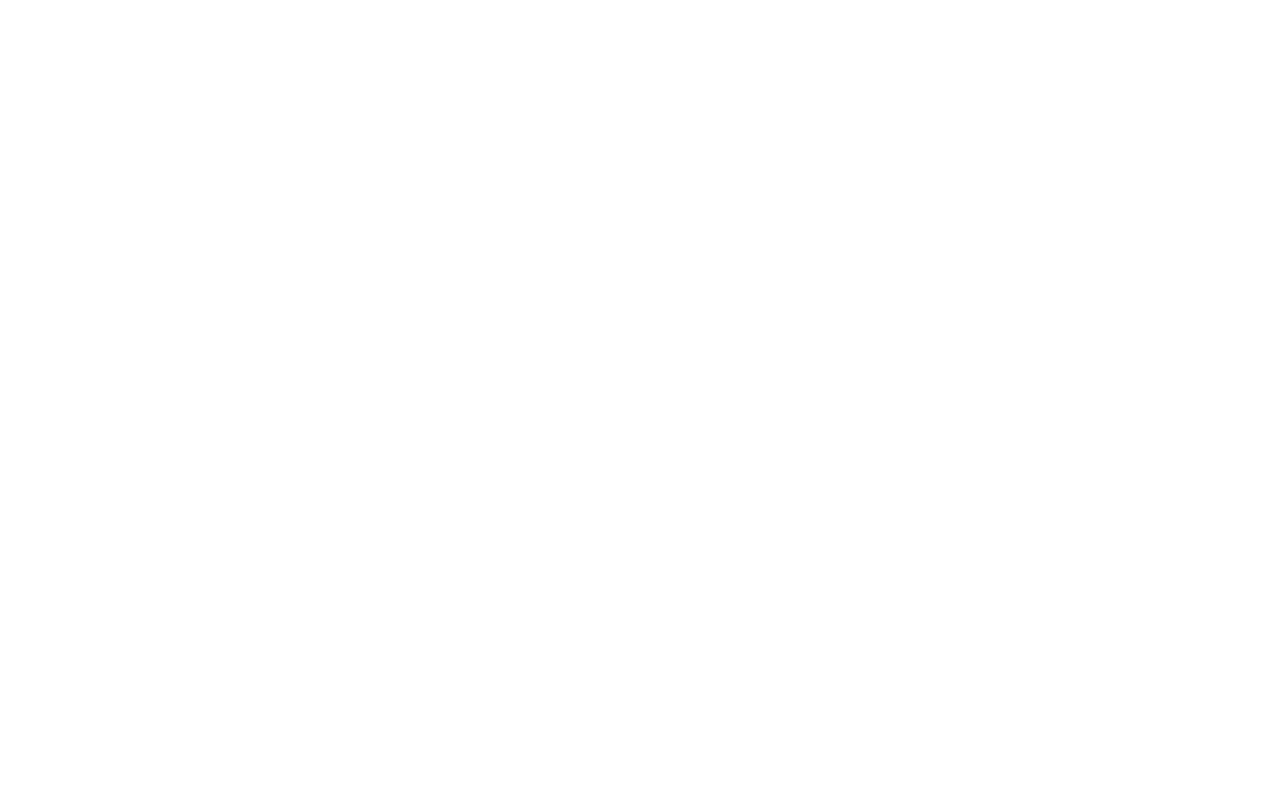
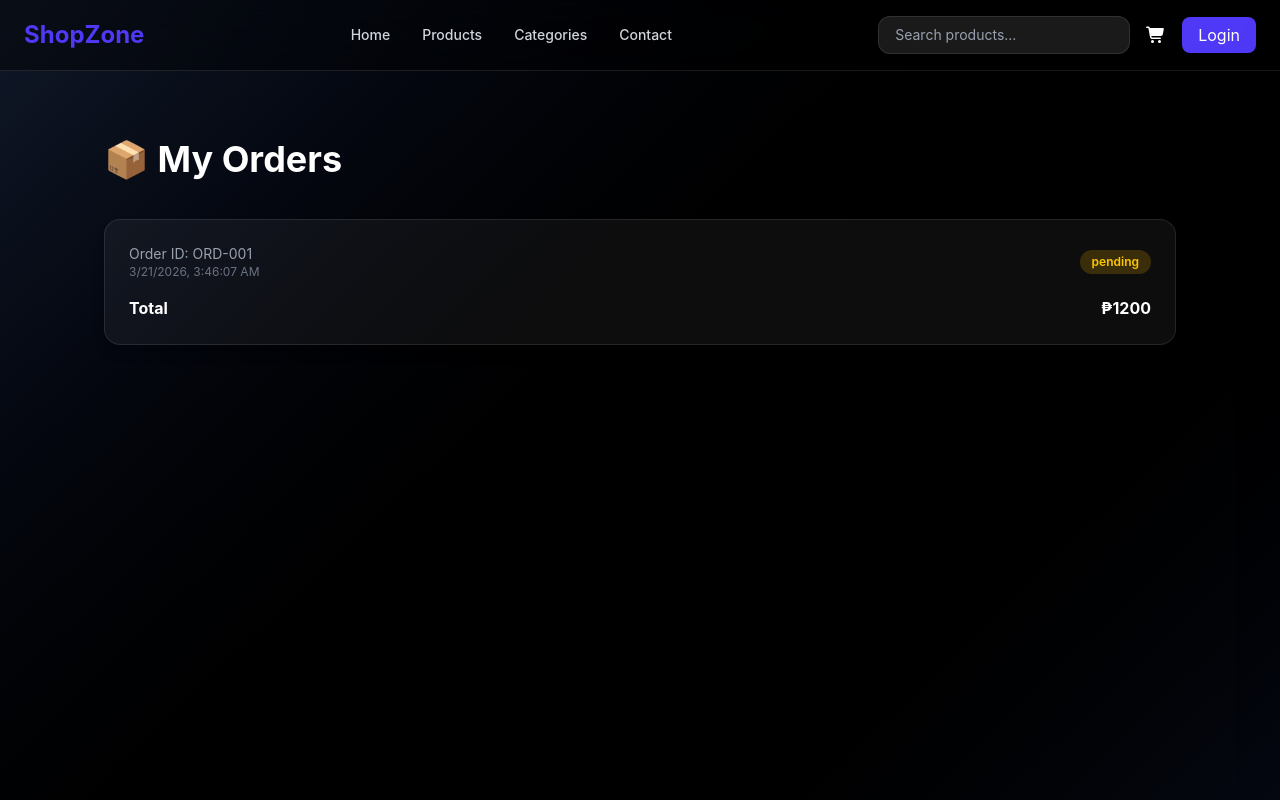
Before and after one commit to Mark-Alexis-Posadas/ecommerce-ts, a React app: page /orders in a window 1280 px wide. Before the commit this address had no page. Shown: the top 800 px of the page. Built offline with nearby package versions, Linux system fonts and the light colour scheme; the HTML template or start-up script is replaced by a standard one.

Commit message:
feat: added orders page

```diff
--- a/src/App.tsx
+++ b/src/App.tsx
@@ -13,6 +13,7 @@
 import OrderSuccess from "./pages/OrderSuccessPage";
 import ProductDetails from "./pages/ProductDetails";
 import LoginPage from "./pages/LoginPage";
+import OrdersPage from "./pages/OrdersPage";
 
 const App = () => {
   return (
@@ -26,6 +27,7 @@
         <Route path="/contact" element={<Contact />} />
         <Route path="/checkout" element={<CheckoutPage />} />
         <Route path="/order-success" element={<OrderSuccess />} />
+        <Route path="/orders" element={<OrdersPage />} />
       </Route>
 
       {/* AUTH */}
--- a/src/components/ui/Cart.tsx
+++ b/src/components/ui/Cart.tsx
@@ -1,5 +1,5 @@
 import { FontAwesomeIcon } from "@fortawesome/react-fontawesome";
-import { faMinus, faPlus } from "@fortawesome/free-solid-svg-icons";
+import { faMinus, faPlus, faTrash } from "@fortawesome/free-solid-svg-icons";
 import { useCart } from "../../hooks/useCart";
 import type { CartItem } from "../../types/product";
 import { Link } from "react-router-dom";
@@ -11,7 +11,7 @@
 };
 
 const Cart = ({ isOpen, onClose, cartItems }: CartProps) => {
-  const { incrementQty, decrementQty } = useCart();
+  const { incrementQty, decrementQty, removeFromCart } = useCart();
 
   const total = cartItems.reduce(
     (sum, item) => sum + item.price * item.quantity,
@@ -67,7 +67,7 @@
             ) : (
               cartItems.map((item) => (
                 <div
-                  key={item.id}
+                  key={item._id}
                   className="flex gap-3 border-b border-white/10 pb-3"
                 >
                   <img
@@ -87,7 +87,7 @@
 
                     <div className="mt-3 flex items-center gap-2">
                       <button
-                        onClick={() => decrementQty(item.id)}
+                        onClick={() => decrementQty(item._id)}
                         className="w-7 h-7 flex items-center justify-center bg-indigo-600 hover:bg-indigo-700 active:scale-90 transition rounded text-xs"
                       >
                         <FontAwesomeIcon icon={faMinus} />
@@ -98,16 +98,24 @@
                       </span>
 
                       <button
-                        onClick={() => incrementQty(item.id)}
+                        onClick={() => incrementQty(item._id)}
                         className="w-7 h-7 flex items-center justify-center bg-indigo-600 hover:bg-indigo-700 active:scale-90 transition rounded text-xs"
                       >
                         <FontAwesomeIcon icon={faPlus} />
                       </button>
                     </div>
                   </div>
+                  <div className="flex flex-col items-end justify-between">
+                    <button
+                      onClick={() => removeFromCart(item._id)}
+                      className="text-gray-400 hover:text-red-500 transition text-sm"
+                    >
+                      <FontAwesomeIcon icon={faTrash} />
+                    </button>
 
-                  <div className="text-sm text-indigo-400 font-semibold">
-                    {formatCurrency(item.price * item.quantity)}
+                    <div className="text-sm text-indigo-400 font-semibold">
+                      {formatCurrency(item.price * item.quantity)}
+                    </div>
                   </div>
                 </div>
               ))
--- a/src/context/CartContext.tsx
+++ b/src/context/CartContext.tsx
@@ -6,6 +6,7 @@
   addToCart: (product: Product) => void;
   incrementQty: (id: number) => void;
   decrementQty: (id: number) => void;
+  removeFromCart: (id: number) => void;
 };
 
 export const CartContext = createContext<CartContextType | null>(null);
--- a/src/context/CartProvider.tsx
+++ b/src/context/CartProvider.tsx
@@ -39,6 +39,10 @@
     );
   };
 
+  const removeFromCart = (id: number) => {
+    setCartItems((prev) => prev.filter((item) => item._id !== id));
+  };
+
   return (
     <CartContext.Provider
       value={{
@@ -46,6 +50,7 @@
         addToCart,
         incrementQty,
         decrementQty,
+        removeFromCart,
       }}
     >
       {children}
--- /dev/null
+++ b/src/hooks/useOrders.ts
@@ -0,0 +1,20 @@
+import { useState } from "react";
+import type { Order } from "../types/order";
+
+const mockOrders: Order[] = [
+  {
+    id: "ORD-001",
+    items: [],
+    total: 1200,
+    status: "pending",
+    createdAt: new Date().toISOString(),
+  },
+];
+
+const useOrders = () => {
+  const [orders, setOrders] = useState<Order[]>(mockOrders);
+
+  return { orders, setOrders };
+};
+
+export default useOrders;
--- a/src/pages/CheckoutPage.tsx
+++ b/src/pages/CheckoutPage.tsx
@@ -11,9 +11,19 @@
   const navigate = useNavigate();
 
   const handlePlaceOrder = () => {
-    // dito pwede mo i-clear cart
-    navigate("/order-success");
+    const newOrder = {
+      id: `ORD-${Date.now()}`,
+      items: cartItems,
+      total,
+      status: "pending",
+      createdAt: new Date().toISOString(),
+    };
+
+    // TODO: save to state / context / backend
+
+    navigate("/orders");
   };
+
   return (
     <div className="min-h-screen px-6 md:px-10 py-12 max-w-7xl mx-auto">
       <h1 className="text-4xl font-bold mb-10">Checkout</h1>
@@ -80,16 +90,33 @@
         <div className="bg-white/5 p-6 rounded-xl border border-white/10 h-fit">
           <h2 className="text-xl font-semibold mb-6">Order Summary</h2>
 
-          <div className="space-y-4">
+          <div className="space-y-4 max-h-80 overflow-y-auto pr-2">
             {cartItems.map((item) => (
               <div
-                key={item.id}
-                className="flex justify-between text-sm border-b border-white/10 pb-2"
+                key={item._id}
+                className="flex items-center gap-4 border-b border-white/10 pb-4"
               >
-                <span>
-                  {item.title} x {item.quantity}
-                </span>
-                <span>₱{item.price * item.quantity}</span>
+                {/* IMAGE */}
+                <img
+                  src={item.image}
+                  alt={item.title}
+                  className="w-16 h-16 object-contain bg-white rounded-lg p-2"
+                />
+
+                {/* INFO */}
+                <div className="flex-1">
+                  <p className="text-sm font-semibold">{item.title}</p>
+
+                  {/* SUBTOTAL BREAKDOWN */}
+                  <p className="text-xs text-gray-400">
+                    ₱{item.price} × {item.quantity}
+                  </p>
+                </div>
+
+                {/* PRICE */}
+                <p className="text-sm font-bold">
+                  ₱{item.price * item.quantity}
+                </p>
               </div>
             ))}
           </div>
--- /dev/null
+++ b/src/pages/OrdersPage.tsx
@@ -0,0 +1,82 @@
+import useOrders from "../hooks/useOrders";
+
+const OrdersPage = () => {
+  const { orders } = useOrders();
+
+  return (
+    <div className="min-h-screen px-6 md:px-10 py-12 max-w-6xl mx-auto">
+      <h1 className="text-4xl font-bold mb-10 text-white">📦 My Orders</h1>
+
+      {orders.length === 0 ? (
+        <p className="text-gray-400">No orders yet.</p>
+      ) : (
+        <div className="space-y-6">
+          {orders.map((order) => (
+            <div
+              key={order.id}
+              className="bg-white/5 p-6 rounded-2xl border border-white/10 shadow-lg"
+            >
+              {/* HEADER */}
+              <div className="flex justify-between items-center mb-4">
+                <div>
+                  <p className="text-sm text-gray-400">Order ID: {order.id}</p>
+                  <p className="text-xs text-gray-500">
+                    {new Date(order.createdAt).toLocaleString()}
+                  </p>
+                </div>
+
+                <span
+                  className={`px-3 py-1 text-xs rounded-full font-semibold ${
+                    order.status === "pending"
+                      ? "bg-yellow-500/20 text-yellow-400"
+                      : order.status === "shipped"
+                        ? "bg-blue-500/20 text-blue-400"
+                        : "bg-green-500/20 text-green-400"
+                  }`}
+                >
+                  {order.status}
+                </span>
+              </div>
+
+              {/* ITEMS */}
+              <div className="space-y-4">
+                {order.items.map((item) => (
+                  <div
+                    key={item._id}
+                    className="flex items-center gap-4 border-b border-white/10 pb-4"
+                  >
+                    <img
+                      src={item.image}
+                      className="w-14 h-14 object-contain bg-white rounded-lg p-2"
+                    />
+
+                    <div className="flex-1">
+                      <p className="text-sm font-semibold text-white">
+                        {item.title}
+                      </p>
+                      <p className="text-xs text-gray-400">
+                        {item.quantity} × ₱{item.price}
+                      </p>
+                    </div>
+
+                    <p className="text-sm font-bold text-white">
+                      ₱{item.price * item.quantity}
+                    </p>
+                  </div>
+                ))}
+              </div>
+
+              {/* TOTAL */}
+              <div className="flex justify-between mt-4 font-bold text-white">
+                <span>Total</span>
+                <span>₱{order.total}</span>
+              </div>
+            </div>
+          ))}
+        </div>
+      )}
+    </div>
+  );
+};
+
+export default OrdersPage;
--- a/src/pages/ProductPage.tsx
+++ b/src/pages/ProductPage.tsx
@@ -11,7 +11,7 @@
   const itemsPerPage = 8;
   const [searchParams] = useSearchParams();
   const category = searchParams.get("category");
-
+  console.log(products);
   const handleSearchProduct = (e: React.ChangeEvent<HTMLInputElement>) => {
     setSearchQuery(e.target.value);
     setCurrentPage(1);
--- /dev/null
+++ b/src/types/order.ts
@@ -0,0 +1,7 @@
+export type Order = {
+  id: string;
+  items: CartItem[];
+  total: number;
+  status: "pending" | "shipped" | "delivered";
+  createdAt: string;
+};
```
